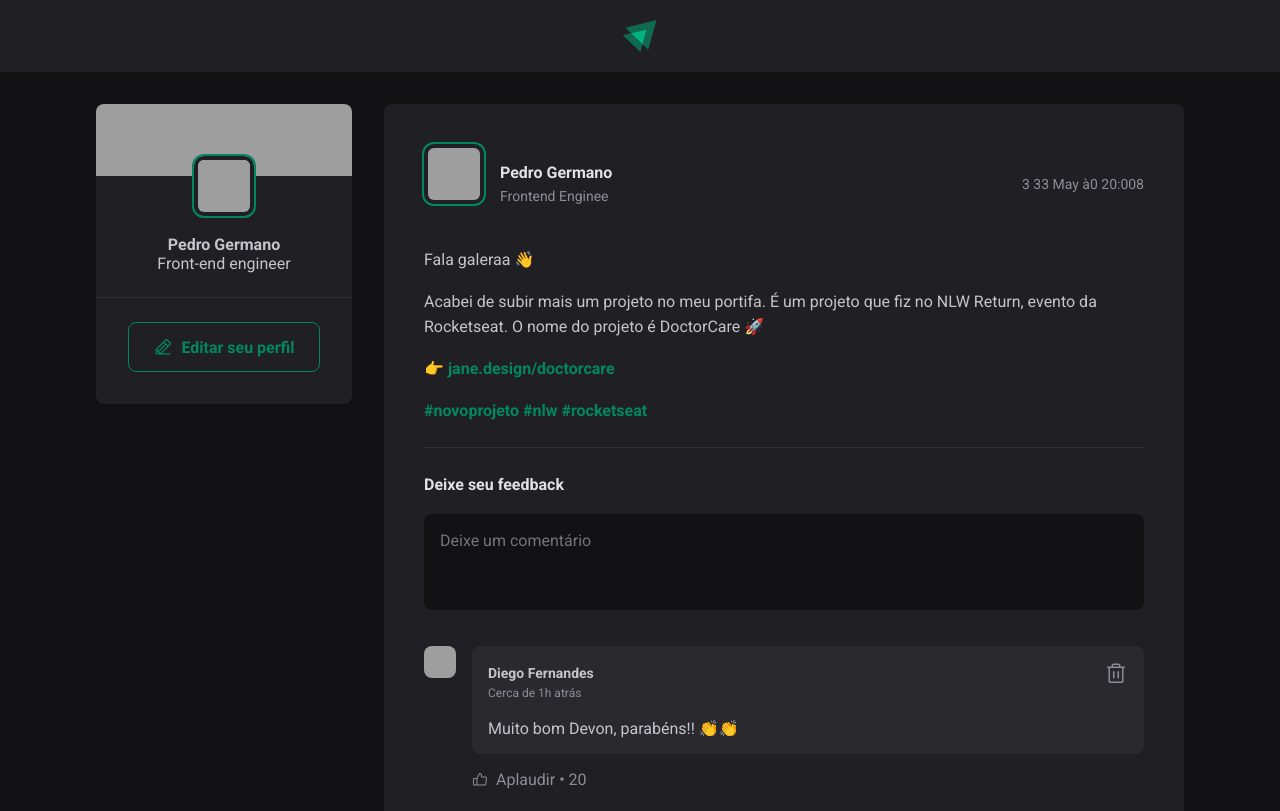
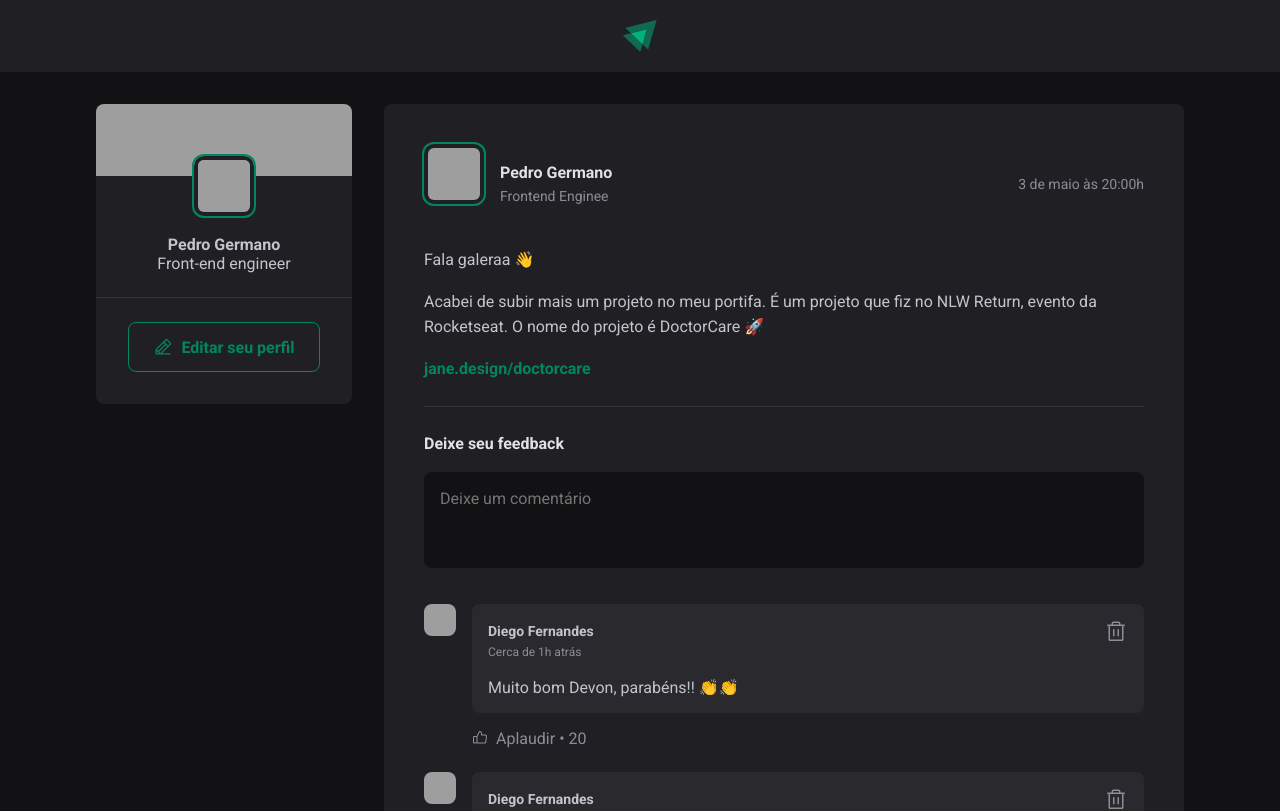
Before and after one commit to pedroGermano/rocketseat-react, a React (Vite) app in the folder 01-fundamentos-reactjs/: page / in a window 1280 px wide. Shown: the top 811 px of the page. Built offline with nearby package versions, Linux system fonts and the light colour scheme; grey boxes are pictures that could not be loaded.

Commit message:
comment usestate

```diff
--- a/01-fundamentos-reactjs/src/components/Post.jsx
+++ b/01-fundamentos-reactjs/src/components/Post.jsx
@@ -1,16 +1,36 @@
-import { format } from 'date-fns'
+import { format } from "date-fns";
+import ptBr from "date-fns/locale/pt-BR";
 import { Avatar } from "./Avatar";
 import { Comment } from "./Comment";
 import styles from "./Post.module.css";
+import { useState } from "react";
 
-export function Post({ author, publishedAt }) {
-  const publishedDateFormatted = format(publishedAt, "d de LLLL às HH:mmh")
+
+
+export function Post({ author, publishedAt, content }) {
+  const [comments, setComments] = useState([
+    1,
+    2,
+  ])
+
+  const publishedDateFormatted = format(
+    publishedAt,
+    "d 'de' LLLL 'às' HH:mm'h'",
+    {
+      locale: ptBr,
+    }
+  );
+
+  function handleCreateNewComment(){
+    event.preventDefault()
+    setComments([...comments, comments.length + 1])
+  }
 
   return (
     <article className={styles.post}>
       <header>
         <div className={styles.author}>
-          <Avatar  src={author.avatarUrl} />
+          <Avatar src={author.avatarUrl} />
           <div className={styles.authorInfo}>
             <strong>{author.name}</strong>
             <span>{author.role}</span>
@@ -22,21 +42,20 @@ export function Post({ author, publishedAt }) {
         </time>
       </header>
       <div className={styles.content}>
-        <p>Fala galeraa 👋 </p>
-        <p>
-          Acabei de subir mais um projeto no meu portifa. É um projeto que fiz
-          no NLW Return, evento da Rocketseat. O nome do projeto é DoctorCare 🚀
-        </p>
-        <p>
-          <a href="#">👉 jane.design/doctorcare</a>
-        </p>
-        <p>
-          <a href="#">#novoprojeto</a> <a href="#">#nlw</a>{" "}
-          <a href="#">#rocketseat</a>
-        </p>
+        {content.map((line) => {
+          if (line.type === "paragraph") {
+            return <p>{line.content}</p>;
+          } else if (line.type === "link") {
+            return (
+              <p>
+                <a href="#">{line.content}</a>
+              </p>
+            );
+          }
+        })}
       </div>
 
-      <form className={styles.commentForm}>
+      <form onSubmit={handleCreateNewComment} className={styles.commentForm}>
         <strong>Deixe seu feedback</strong>
 
         <textarea placeholder="Deixe um comentário" />
@@ -46,9 +65,9 @@ export function Post({ author, publishedAt }) {
       </form>
 
       <div className={styles.commentList}>
-        <Comment />
-        <Comment />
-        <Comment />
+        {comments.map(comment => {
+          return <Comment />
+        })}
       </div>
     </article>
   );
```
